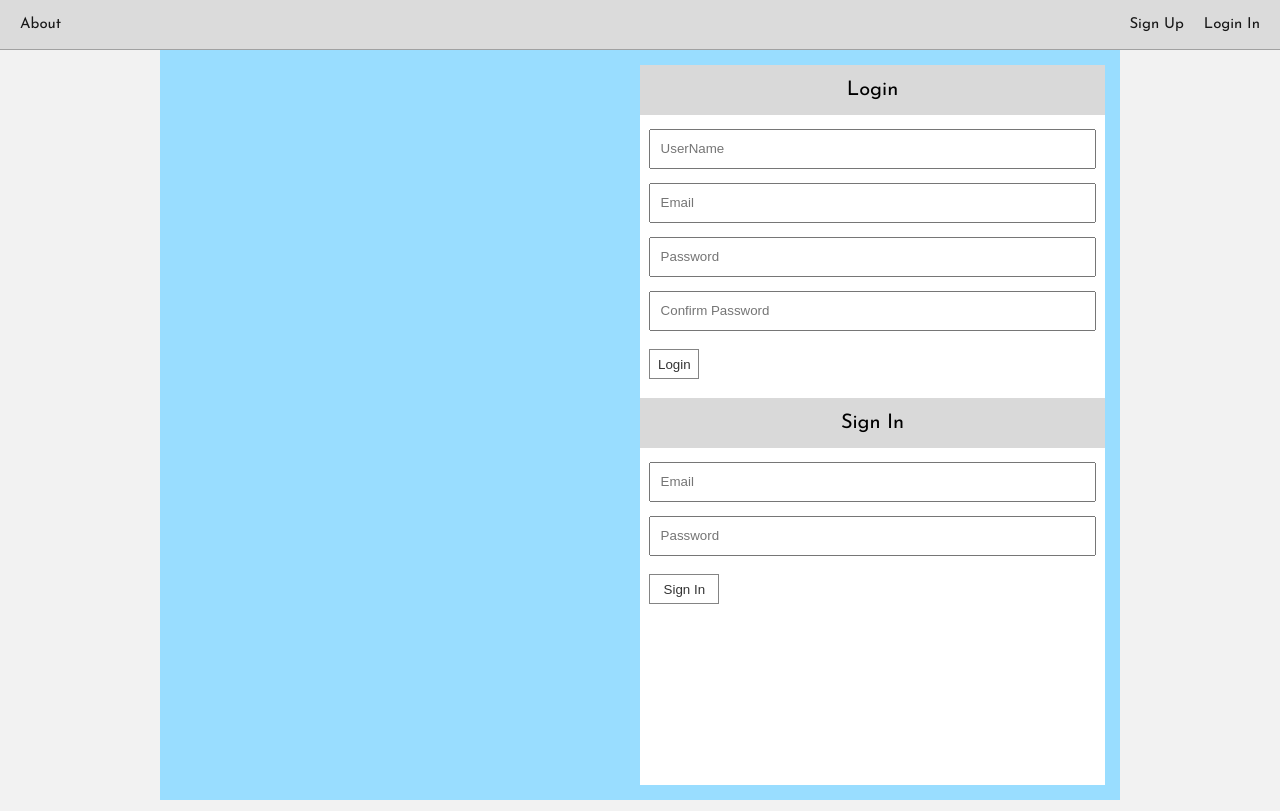
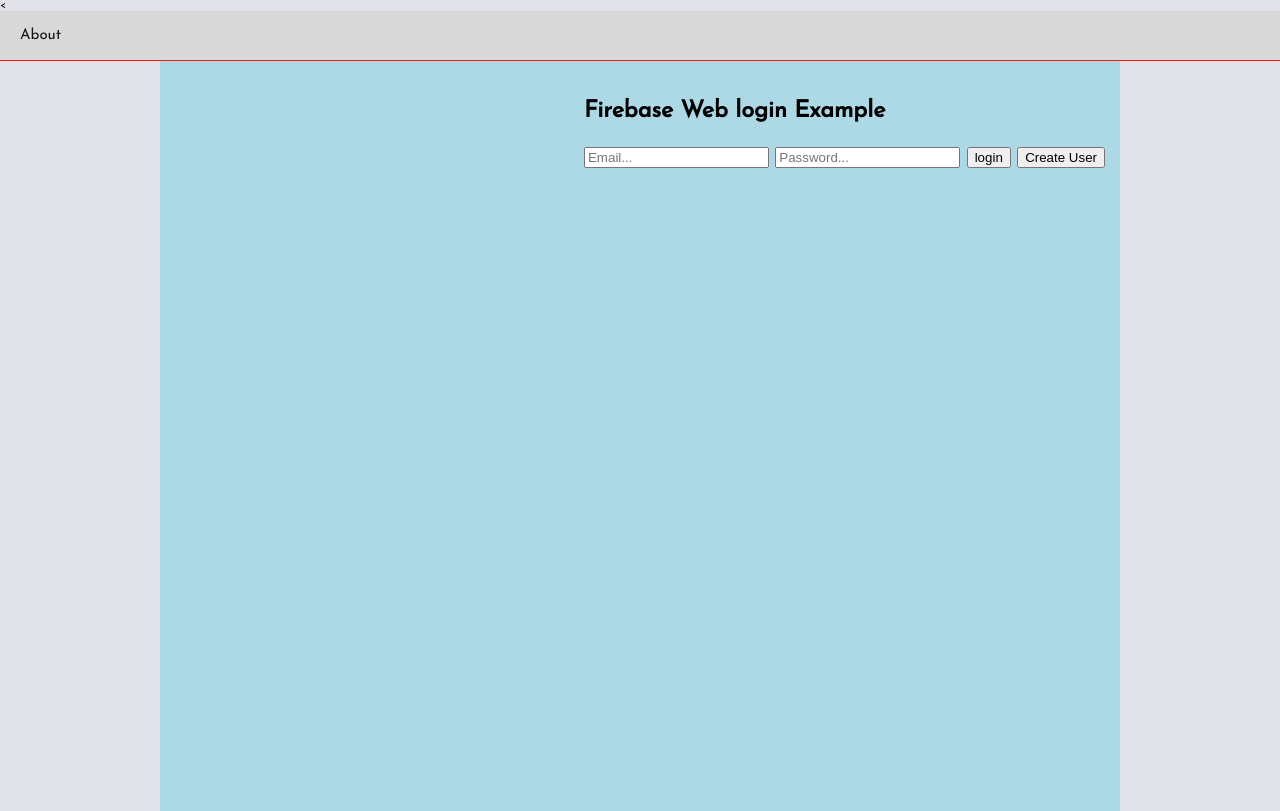
Before and after one commit to ProjectRestoreWeb/Design, a plain HTML site: page index.html in a window 1280 px wide. Drawn offline with Linux system fonts and the light colour scheme; no server answers.

Commit message:
init index.css, init index.html, init index.js

```diff
--- a/index.css
+++ b/index.css
@@ -12,8 +12,8 @@
 {
   --nav-bar-color: #d9d9d9;
   --nav-bar-color-hover: #a6a6a6;
-  --login-container-color: #99ddff;
-  --background-color: #f2f2f2;
+  --login-container-color: lightblue;
+  --background-color: #e1e3e8;
 }
 
 .navBar
@@ -27,7 +27,7 @@
   padding: 0px 10px;
   justify-content: space-between;
   width: calc(100% - 20px);
-  border-bottom: 1px solid #999999;
+  border-bottom: 1px solid red;
 }
 
 .navContainer
--- a/index.html
+++ b/index.html
@@ -8,24 +8,23 @@
     <link href="https://fonts.googleapis.com/css?family=Josefin+Sans|Roboto:700" rel="stylesheet">
 
 
-    <!--Load FireBase-->
-    <script src="https://www.gstatic.com/firebasejs/5.8.1/firebase.js"></script>
+
+<<script src="https://www.gstatic.com/firebasejs/5.9.0/firebase.js"></script>
 <script>
   // Initialize Firebase
   var config = {
-        apiKey: "AIzaSyDwmHW2GbuxcEOESdICcICULkmSbty25Mc",
-        authDomain: "project-restore-73cd4.firebaseapp.com",
-        databaseURL: "https://project-restore-73cd4.firebaseio.com",
-        projectId: "project-restore-73cd4",
-        storageBucket: "project-restore-73cd4.appspot.com",
-        messagingSenderId: "255065765593"
+    apiKey: "AIzaSyAaWni-ldhd6H4s7FjI7gvhSERXEsjkDbE",
+    authDomain: "projectrestore-e4e47.firebaseapp.com",
+    databaseURL: "https://projectrestore-e4e47.firebaseio.com",
+    projectId: "projectrestore-e4e47",
+    storageBucket: "projectrestore-e4e47.appspot.com",
+    messagingSenderId: "603191615680"
   };
   firebase.initializeApp(config);
 </script>
 
   </head>
   <body>
-
     <!--NavBar-->
     <div class = "navbar">
 
@@ -35,8 +34,6 @@
       </div>
 
       <div class = "navContainer">
-        <div class = "sign">Sign Up</div>
-        <div class = "sign">Login In</div>
       </div>
 
     </div>
@@ -44,24 +41,23 @@
     <!--Login-->
     <div class="loginContainer">
       <div class = "loginFieldImg"></div>
-
-      <div class = "loginField">
-        <div class="loginFieldTitle">Login</div>
-        <input type="text" name="Name" class = "inputLoginField" placeholder="UserName"></input>
-        <input type="text" name="Name" class = "inputLoginField" placeholder="Email"></input>
-        <input type="password" name="Name" class = "inputLoginField" placeholder="Password"></input>
-        <input type="password" name="Name" class = "inputLoginField" placeholder="Confirm Password"></input>
-        <button id = "login">Login</button>
-        <div class="loginFieldTitle" style="margin-top: 4%">Sign In</div>
-
-        <input type="text" name="Name" class = "inputSignInField" placeholder="Email"></input>
-        <input type="password" name="Name" class = "inputSignInField" placeholder="Password"></input>
-        <button id = "signIn">Sign In</button>
+      <div id="user_div" class="loggedin-div">
+        <h3>Welcome User</h3>
+        <p id="user_para">Welcome to Firebase web login Example. You're currently logged in.</p>
+        <button onclick="logout()">Logout</button>
+      </div>
+      <div id="login_div" class="main-div">
+        <h3>Firebase Web login Example</h3>
+        <input type="email" placeholder="Email..." id="email_field" />
+        <input type="password" placeholder="Password..." id="password_field" />
+      <button onclick="login()">login</button>
+      <button onclick="createUserWithEmailAndPassword()">Create User</button>
 
       </div>
     </div>
 
     <script src = "index.js"></script>
+
   </body>
 
 </html>
--- a/index.js
+++ b/index.js
@@ -1,19 +1,58 @@
-//Sign Out of Account
-firebase.auth().signOut().then(function()
-{
-console.log("signed out");
-}).catch(function(error) {
-// An error happened.
+firebase.auth().onAuthStateChanged(function(user) {
+  if (user) {
+    // User is signed in.
+    console.log("Logged in");
+    document.getElementById("user_div").style.display = "block";
+    document.getElementById("login_div").style.display = "none";
+
+    var user = firebase.auth().currentUser;
+
+    if(user != null){
+
+      var email_id = user.email;
+      document.getElementById("user_para").innerHTML = "Welcome User : " + email_id;
+
+    }
+
+  } else {
+    // No user is signed in.
+
+    document.getElementById("user_div").style.display = "none";
+    document.getElementById("login_div").style.display = "block";
+
+  }
 });
 
-function createUser()
-{
-    var email = document.getElementById("email").value;
-    var password = document.getElementById("pass").value;
-    firebase.auth().createUserWithEmailAndPassword(email, password).catch(function(error) {
-      // Handle Errors here.
-      var errorCode = error.code;
-      var errorMessage = error.message;
-      console.log(errorCode + " " + errorMessage);
-    });
+function login(){
+
+  var userEmail = document.getElementById("email_field").value;
+  var userPass = document.getElementById("password_field").value;
+
+  firebase.auth().signInWithEmailAndPassword(userEmail, userPass).catch(function(error) {
+    // Handle Errors here.
+    var errorCode = error.code;
+    var errorMessage = error.message;
+
+    window.alert("Error : " + errorMessage);
+
+    // ...
+  });
 }
+function createUserWithEmailAndPassword(){
+  var userEmail = document.getElementById("email_field").value;
+  var userPass = document.getElementById("password_field").value;
+
+  firebase.auth().createUserWithEmailAndPassword(userEmail, userPass).catch(function(error) {
+    // Handle Errors here.
+    var errorCode = error.code;
+    var errorMessage = error.message;
+    window.alert("Error : " + errorMessage);
+    // ...
+  });
+}
+
+
+function logout(){
+  firebase.auth().signOut();
+  console.log("Signed out");
+}
```
Lines whose indentation alone changed are shown as unchanged.
